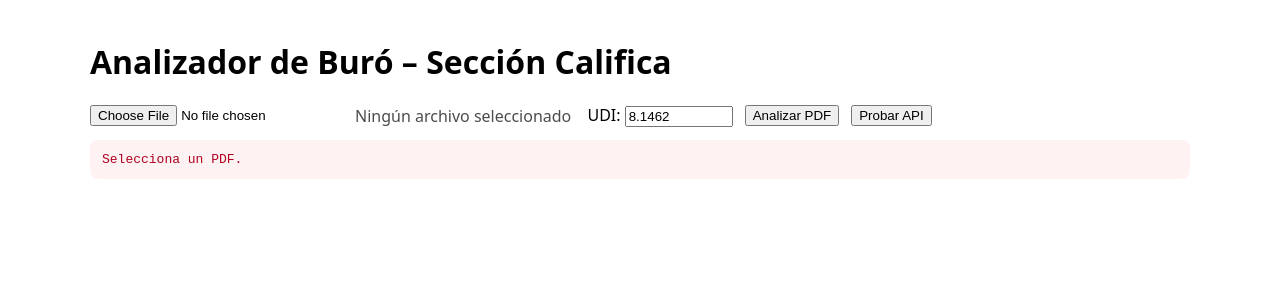
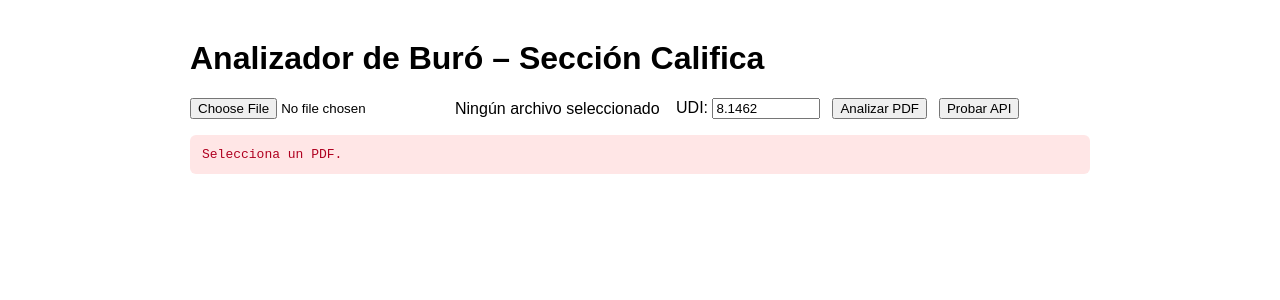
Before and after one commit to Fdkuba90/Probabilidad-de-Incumplimiento-, a Next.js app: page / in a window 1280 px wide. Both pictures are taken after a click on the button "Analizar PDF". Shown: the top 300 px of the page. Built offline with nearby package versions, Linux system fonts and the light colour scheme.

Commit message:
Update index.js

```diff
--- a/pages/index.js
+++ b/pages/index.js
@@ -18,12 +18,16 @@ export default function Home() {
 
       const res = await fetch("/api/analyzePdf", {
         method: "POST",
-        body: fd, // ← multipart/form-data (NO content-type manual)
+        body: fd,
       });
 
       const text = await res.text();
       let data;
-      try { data = JSON.parse(text); } catch { data = { raw: text }; }
+      try {
+        data = JSON.parse(text);
+      } catch {
+        data = { raw: text };
+      }
 
       if (!res.ok) {
         throw new Error(data?.error || `HTTP ${res.status}`);
@@ -45,24 +49,16 @@ export default function Home() {
   }
 
   return (
-    <div style={{ maxWidth: 1100, margin: "40px auto", fontFamily: "system-ui, -apple-system, Segoe UI, Roboto, sans-serif" }}>
+    <div style={{ maxWidth: 900, margin: "40px auto", fontFamily: "Arial" }}>
       <h1>Analizador de Buró – Sección Califica</h1>
 
-      <div style={{ display: "flex", gap: 12, alignItems: "center", flexWrap: "wrap", margin: "16px 0 8px" }}>
-        <input
-          type="file"
-          accept="application/pdf"
-          onChange={(e) => setFile(e.target.files?.[0] || null)}
-        />
-        <span style={{ opacity: 0.7 }}>{file?.name || "Ningún archivo seleccionado"}</span>
+      <div style={{ display: "flex", gap: 12, alignItems: "center", flexWrap: "wrap", margin: "16px 0" }}>
+        <input type="file" accept="application/pdf" onChange={(e) => setFile(e.target.files?.[0] || null)} />
+        <span>{file?.name || "Ningún archivo seleccionado"}</span>
 
         <label>
           &nbsp;UDI:&nbsp;
-          <input
-            value={udi}
-            onChange={(e) => setUdi(e.target.value)}
-            style={{ width: 100 }}
-          />
+          <input value={udi} onChange={(e) => setUdi(e.target.value)} style={{ width: 100 }} />
         </label>
 
         <button onClick={analizarPDF}>Analizar PDF</button>
@@ -70,14 +66,12 @@ export default function Home() {
       </div>
 
       {error && (
-        <pre style={{ background: "#fff2f2", color: "#b00020", padding: 12, borderRadius: 8 }}>
-{error}
-        </pre>
+        <pre style={{ background: "#ffe6e6", color: "#b00020", padding: 12, borderRadius: 6 }}>{error}</pre>
       )}
 
       {output && (
-        <pre style={{ background: "#f6f8fa", padding: 12, borderRadius: 8, whiteSpace: "pre-wrap" }}>
-{JSON.stringify(output, null, 2)}
+        <pre style={{ background: "#f6f8fa", padding: 12, borderRadius: 6, whiteSpace: "pre-wrap" }}>
+          {JSON.stringify(output, null, 2)}
         </pre>
       )}
     </div>
```
